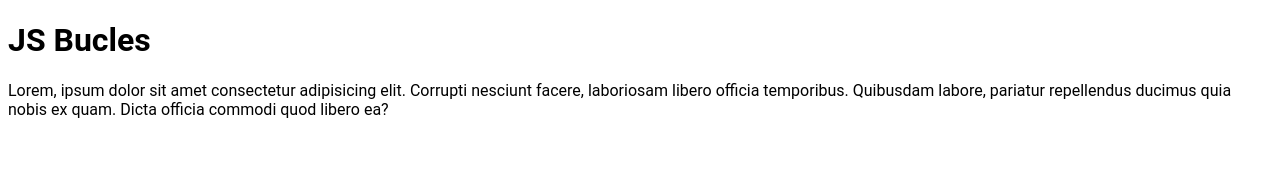
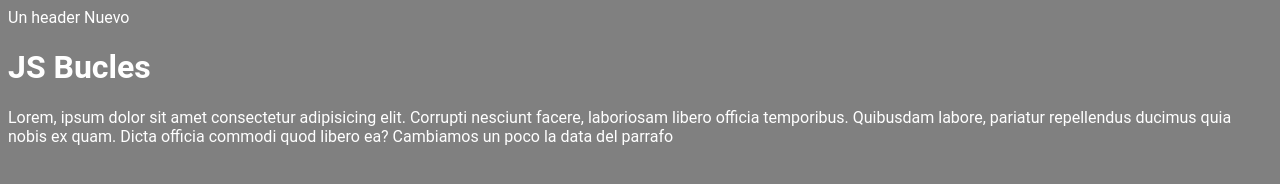
Before and after one commit to PSevillaO/js-bucles, a plain HTML site: page index.html in a window 1280 px wide. Drawn offline with Linux system fonts and the light colour scheme.

Commit message:
Estilos en el Body, creado el heades y creada la pagina de registro

```diff
--- a/css/styles.css
+++ b/css/styles.css
@@ -1,3 +1,5 @@
 body{
     font-family: "Roboto",sans-serif;
+    background-color: gray;
+    color: white;
 }
--- a/index.html
+++ b/index.html
@@ -7,8 +7,11 @@
     <title>Document</title>
 </head>
 <body>
+    <header>Un header Nuevo</header>
     <H1>JS Bucles</H1>
-    <p>Lorem, ipsum dolor sit amet consectetur adipisicing elit. Corrupti nesciunt facere, laboriosam libero officia temporibus. Quibusdam labore, pariatur repellendus ducimus quia nobis ex quam. Dicta officia commodi quod libero ea?</p>
+    <p>Lorem, ipsum dolor sit amet consectetur adipisicing elit. Corrupti nesciunt facere, laboriosam libero officia temporibus. Quibusdam labore, pariatur repellendus ducimus quia nobis ex quam. Dicta officia commodi quod libero ea?
+        Cambiamos un poco la data del parrafo
+    </p>
 
     <script src="/js/while.js"></script>
 </body>
```
Also changed, not shown: pages/register/register.html (added, +11 -0 lines).
